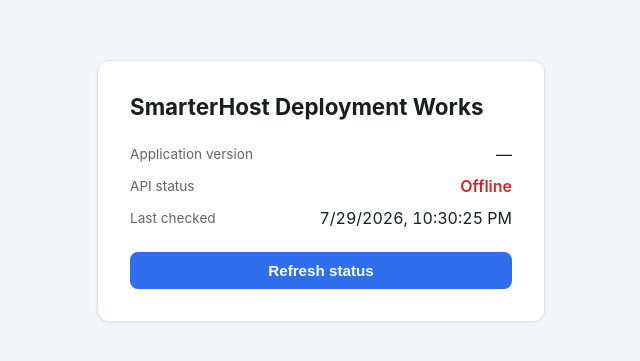
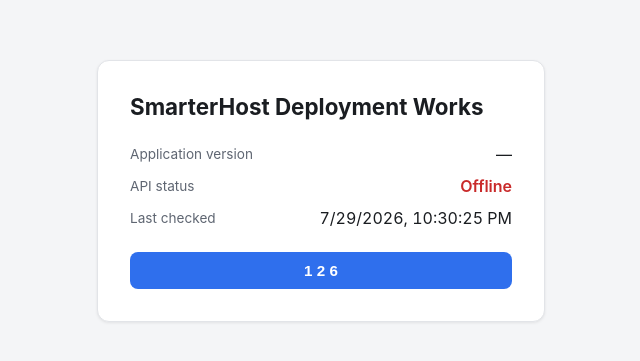
Before and after one commit to basvanrijn/smarterhost-test-web, a website: page public/index.html in a window 1280 px wide. Shown: the part 209-570 px from the top of the page, without its empty margins (319-959 px from the left). Drawn offline with Linux system fonts and the light colour scheme; no server answers.

Commit message:
Change refresh button text to 1 2 6

```diff
--- a/public/index.html
+++ b/public/index.html
@@ -21,7 +21,7 @@
       <dd id="timestamp">—</dd>
     </dl>
 
-    <button id="refresh-btn" type="button">Refresh status</button>
+    <button id="refresh-btn" type="button">1 2 6</button>
   </main>
 
   <script src="/app.js"></script>
```
